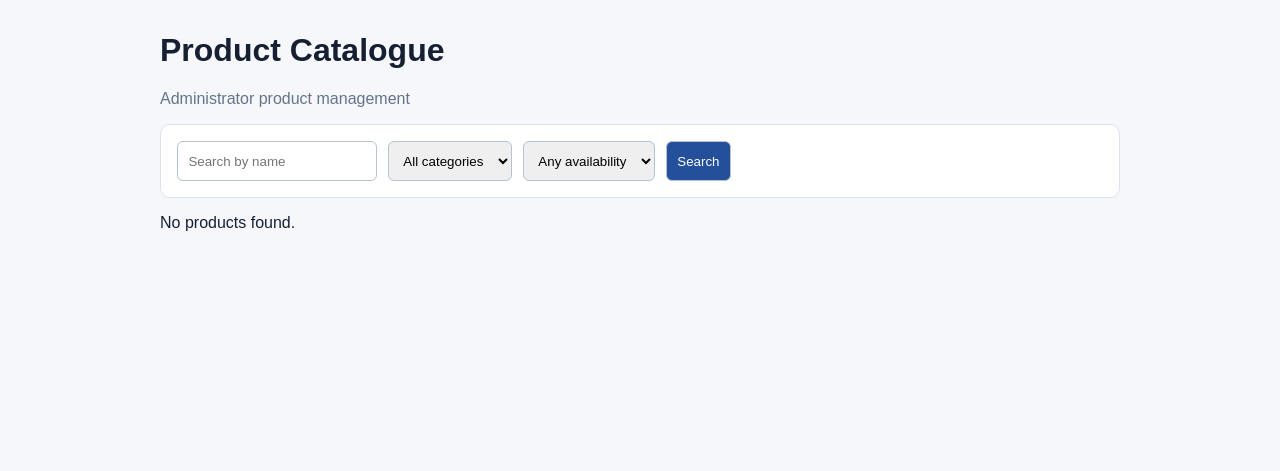
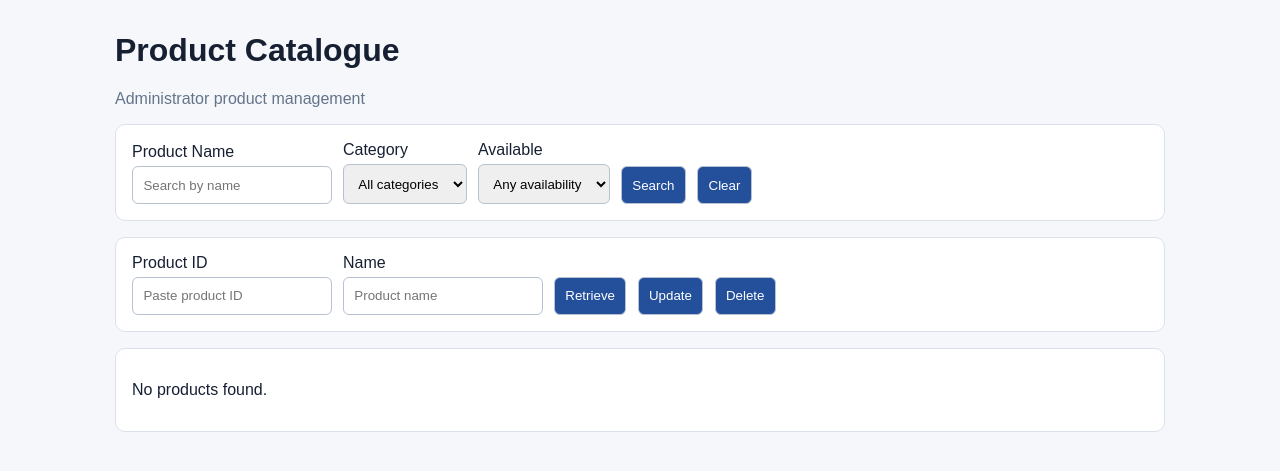
Before and after one commit to Sai1215/openshift-cicd-final-project, a Flask app: page / in a window 1280 px wide. Shown: the top 471 px of the page. Run offline with Flask 3, Linux system fonts and the light colour scheme.

Commit message:
Align product catalogue assignment with peer rubric: templates/products.html

```diff
--- a/templates/products.html
+++ b/templates/products.html
@@ -6,13 +6,14 @@
   <title>Product Catalogue</title>
   <style>
     body{font-family:Arial,sans-serif;margin:2rem;background:#f5f7fa;color:#172033}
-    main{max-width:960px;margin:auto}
-    form.filters,.product{background:#fff;border:1px solid #dce2ea;border-radius:10px;padding:1rem;margin:1rem 0}
-    form.filters{display:flex;gap:.7rem;flex-wrap:wrap}
+    main{max-width:1050px;margin:auto}
+    form,section{background:#fff;border:1px solid #dce2ea;border-radius:10px;padding:1rem;margin:1rem 0}
+    form{display:flex;gap:.7rem;flex-wrap:wrap;align-items:end}
+    label{display:flex;flex-direction:column;gap:.3rem}
     input,select,button{padding:.65rem;border:1px solid #b7c1cf;border-radius:6px}
     button{background:#234f9b;color:#fff;cursor:pointer}
-    .product{display:flex;align-items:center;justify-content:space-between;gap:1rem}
-    a{color:#184d9a;font-weight:bold}
+    .success{background:#e8f8ee;border:1px solid #79c997;padding:.8rem;border-radius:6px}
+    .product-result{border-bottom:1px solid #e2e8f0;padding:1rem 0}
     .muted{color:#64748b}
   </style>
 </head>
@@ -20,31 +21,55 @@
 <main>
   <h1>Product Catalogue</h1>
   <p class="muted">Administrator product management</p>
-  <form class="filters" id="search-form" method="get" action="/">
-    <input name="q" aria-label="Search name" placeholder="Search by name" value="{{ query }}">
-    <select name="category" aria-label="Category">
+
+  {% if flash_message %}
+  <div id="flash_message" class="success">{{ flash_message }}</div>
+  {% endif %}
+
+  <form id="search-form" method="get" action="/">
+    <label>Product Name
+      <input id="search_name" name="name" placeholder="Search by name" value="{{ search_name }}">
+    </label>
+    <label>Category
+      <select id="category" name="category">
         <option value="">All categories</option>
-      {% for category in categories %}
-      <option value="{{ category }}" {% if selected_category == category %}selected{% endif %}>{{ category }}</option>
+        {% for item in categories %}
+        <option value="{{ item }}" {% if selected_category == item %}selected{% endif %}>{{ item }}</option>
         {% endfor %}
       </select>
-    <select name="availability" aria-label="Availability">
+    </label>
+    <label>Available
+      <select id="available" name="available">
         <option value="">Any availability</option>
         <option value="true" {% if selected_availability == "true" %}selected{% endif %}>Available</option>
         <option value="false" {% if selected_availability == "false" %}selected{% endif %}>Unavailable</option>
       </select>
+    </label>
     <button type="submit">Search</button>
+    <button type="button" id="clear-button" onclick="window.location.href='/'">Clear</button>
   </form>
-  <section id="product-list">
+
+  <form id="product-actions">
+    <label>Product ID
+      <input id="product_id" name="product_id" placeholder="Paste product ID">
+    </label>
+    <label>Name
+      <input id="product_name" name="name" placeholder="Product name">
+    </label>
+    <button type="submit" formaction="/products/retrieve" formmethod="get">Retrieve</button>
+    <button type="submit" formaction="/products/update" formmethod="post">Update</button>
+    <button type="submit" formaction="/products/delete" formmethod="post">Delete</button>
+  </form>
+
+  <section id="search_results">
     {% for product in products %}
-    <article class="product" data-product-name="{{ product.name }}">
-      <div>
-        <a href="{{ url_for('products.detail', product_id=product.id) }}">{{ product.name }}</a>
-        <p class="muted">{{ product.category }} · ${{ "%.2f"|format(product.price) }} · {{ "Available" if product.available else "Unavailable" }}</p>
-      </div>
-      <form method="post" action="{{ url_for('products.delete_from_ui', product_id=product.id) }}">
-        <button type="submit" aria-label="Delete {{ product.name }}">Delete</button>
-      </form>
+    <article class="product-result" data-product-name="{{ product.name }}">
+      <p>ID: <span class="product-id">{{ product.id }}</span></p>
+      <p>Name: <span>{{ product.name }}</span></p>
+      <p>Description: <span>{{ product.description }}</span></p>
+      <p>Price: <span>{{ "%.2f"|format(product.price) }}</span></p>
+      <p>Category: <span>{{ product.category }}</span></p>
+      <p>Availability: <span>{{ "Available" if product.available else "Unavailable" }}</span></p>
     </article>
     {% else %}
     <p id="empty-state">No products found.</p>
```
Lines whose indentation alone changed are shown as unchanged.
